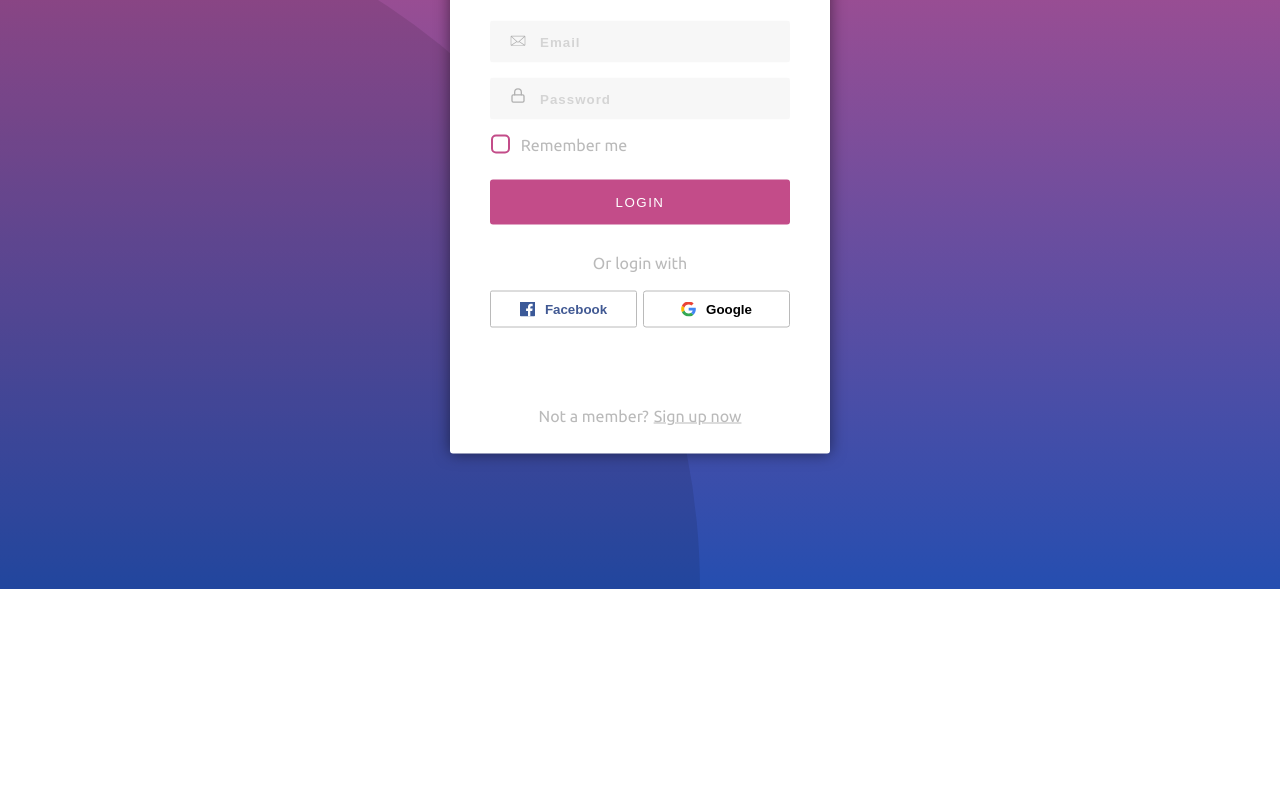
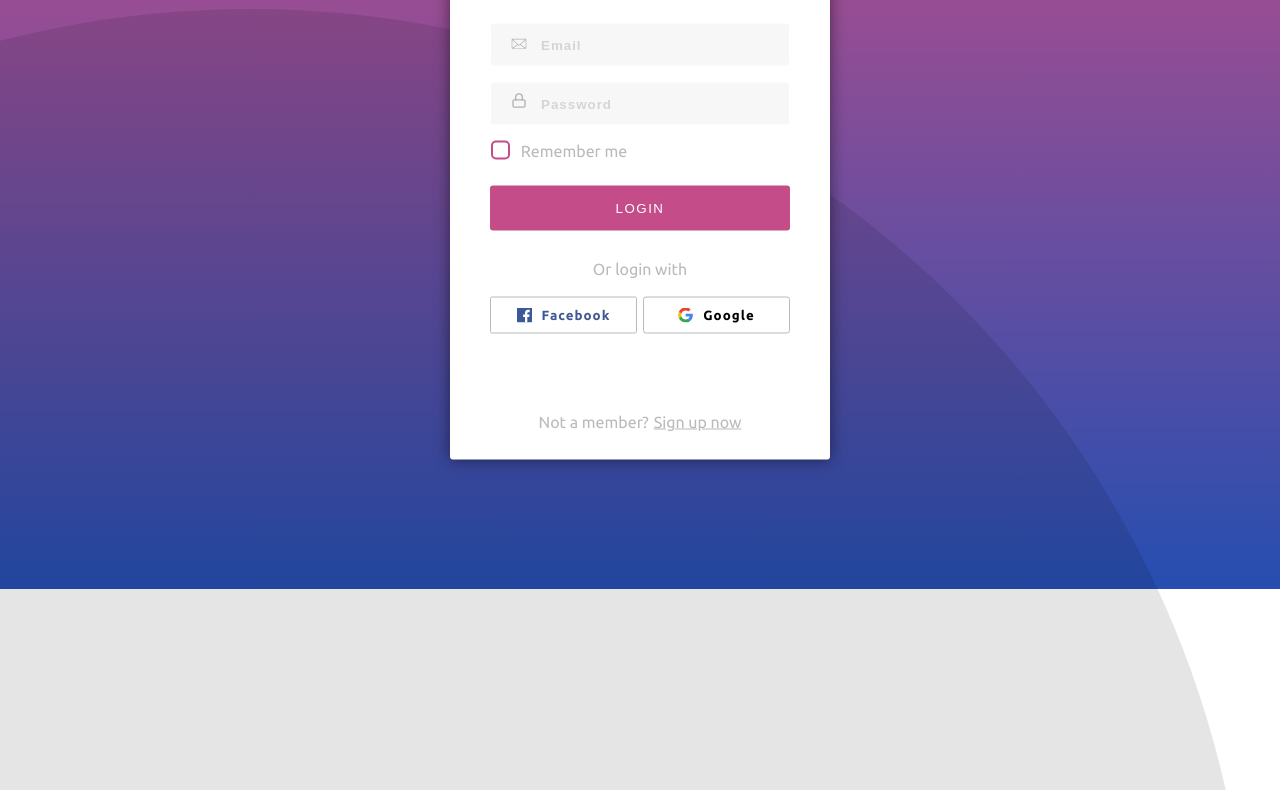
Before and after one commit to eudes-silva/loginPage-html-css, a plain HTML site: page index.html in a window 1280 px wide. Shown: the part 211-1001 px from the top of the page. Before the commit the page ends 800 px from the top, so only its background shows below. Drawn offline with Linux system fonts and the light colour scheme.

Commit message:
Ajuste no círculo do background e hovers

```diff
--- a/css/style.css
+++ b/css/style.css
@@ -72,6 +72,7 @@ html,body{
 }
 
 .container>h1{
+  font-size: 1.5em;
   text-transform: uppercase;
   align-self: center;
   font-weight: 900;
@@ -90,7 +91,8 @@ input#email{
   background-size: 16px 16px;
   background-repeat: no-repeat;
   background-position: 20px 10px;
-  border:none;
+  border:1px solid #fff;
+  transition: border 0.5s ease-in-out;
   height:40px;
   margin-top:15px;
   text-indent: 20px;
@@ -105,12 +107,18 @@ input#senha{
   background-size: 16px 16px;
   background-repeat: no-repeat;
   background-position: 20px 10px;
-  border:none;
+  border:1px solid #fff;
+  transition: border 0.5s ease-in-out;
   height:40px;
   margin-top:15px;
   text-indent: 20px;
   border-radius: 3px;
   opacity: 0.3;
+}
+
+input#email:hover, input#senha:hover{
+  border: 1px solid #010101;
+  transition: border 0.5s ease-in-out;
 }
 
 
@@ -229,11 +237,12 @@ fieldset{
   cursor: pointer;
   margin-bottom: 30px;
   border-radius: 3px;
+  transition: background-color 0.3s ease-in-out;
 }
 
 .btn-submit:hover{
   background-color: #e56bac;
-  transition: background-color 0.6s ease-in-out;
+  transition: background-color 0.3s ease-in-out;
 }
 
 .container>p{
@@ -263,6 +272,9 @@ fieldset{
   cursor: pointer;
   border-radius:2px;
   margin:0;
+  font-family: 'Ubuntu', sans-serif;
+  letter-spacing: 1px;
+  transition: transform 0.1s ease-in-out;
 }
 
 .google{
@@ -277,10 +289,14 @@ fieldset{
   border:1px solid #bababa;
   cursor: pointer;
   border-radius: 3px;
+  font-family: 'Ubuntu', sans-serif;
+  letter-spacing: 1px;
+  transition: transform 0.1s ease-in-out;
 }
 
 .facebook:hover,.google:hover{
   transform:scale(1.03);
+  transition: transform 0.1s ease-in-out;
   -webkit-box-shadow: 0px 0px 5px 0px rgba(0,0,0,0.2);
   -moz-box-shadow: 0px 0px 5px 0px rgba(0,0,0,0.2);
   box-shadow: 0px 0px 5px 0px rgba(0,0,0,0.2);
@@ -308,26 +324,27 @@ fieldset{
 
 .container>.signup>a{
   color:#bababa;
+  transition: color 0.3s ease-in-out;
   margin-left:5px;
 }
 
 .container>.signup>a:hover{
   color:#010101;
+  transition: color 0.3s ease-in-out;
 }
 
 .background-circle{
   position: absolute;
-  bottom:0;
-  left:0;
-  width:700px;
-  height:700px;
-  border-top-right-radius:100%;
+  bottom:-1420px;
+  left:-750px;
+  width:2000px;
+  height:2000px;
+  border-radius:52%;
   background-color: #010101;
   opacity:0.1;
-  overflow: hidden;
 }
 
-/* media query to fix mobile bug (background circle)*/
+/* media query to fix mobile scrolling bug (background circle)*/
 @media(max-width:475px){
   .background-circle{
     display: none;
```
